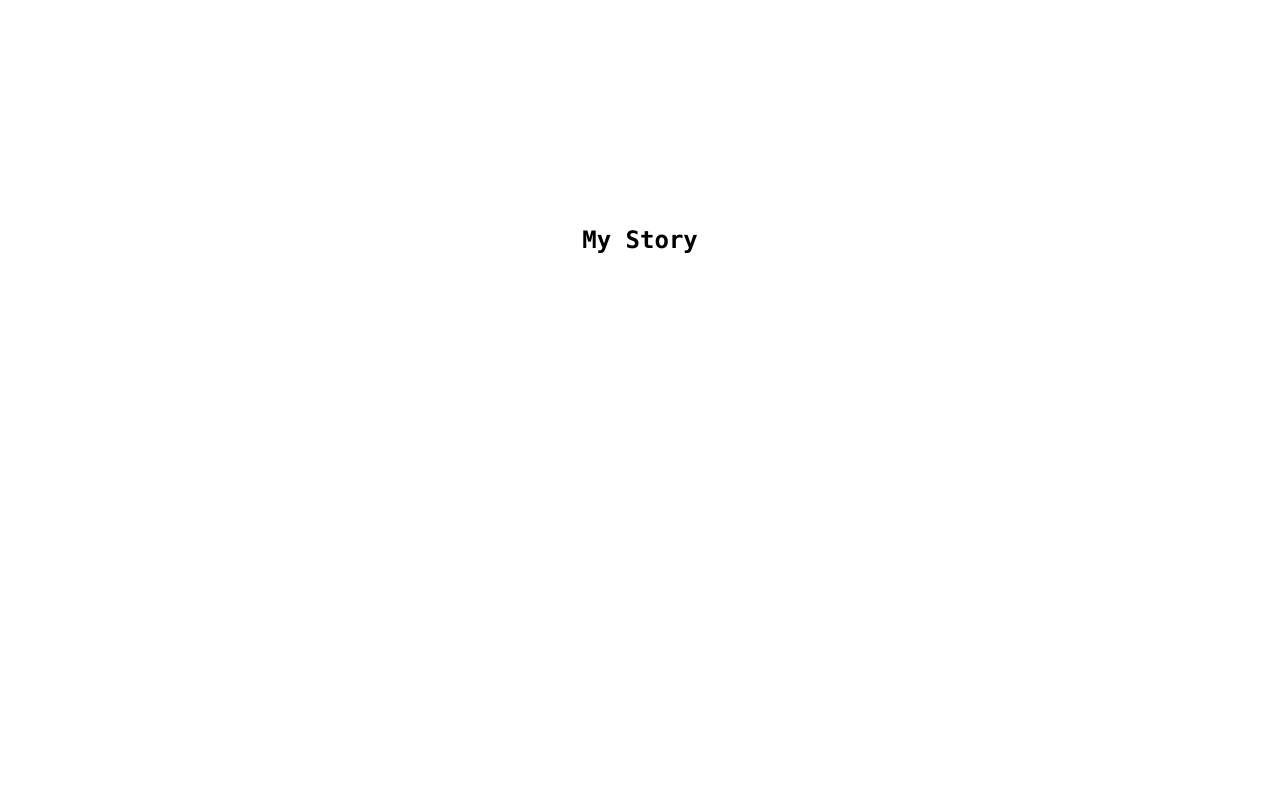
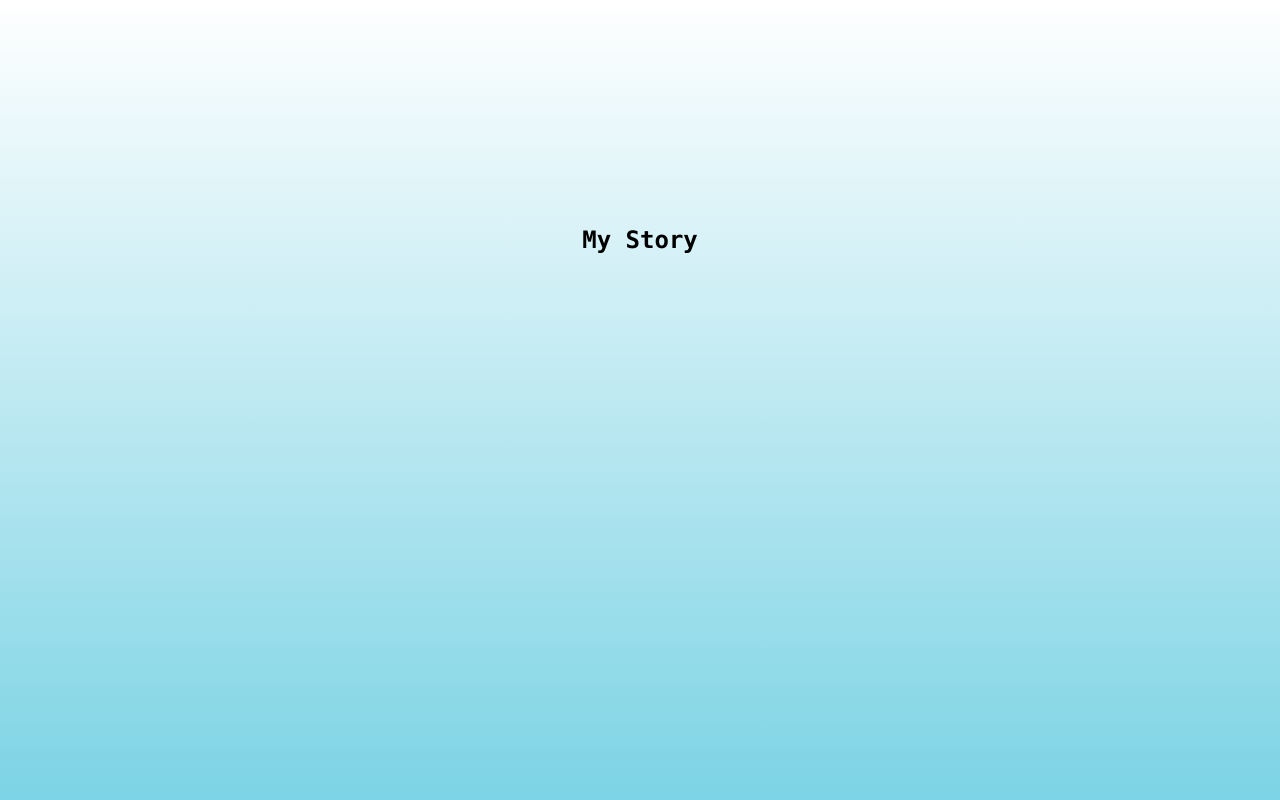
Before and after one commit to JuanitaAK/ai-story, a Next.js app: page / in a window 1280 px wide. Shown: the top 800 px of the page. Built offline with nearby package versions, Linux system fonts and the light colour scheme.

Commit message:
creation of Layout components and styling

```diff
--- a/src/styles/globals.css
+++ b/src/styles/globals.css
@@ -4,15 +4,15 @@
 
 :root {
   --foreground-rgb: 0, 0, 0;
-  --background-start-rgb: 214, 219, 220;
-  --background-end-rgb: 255, 255, 255;
+  --background-start-rgb: 242, 248, 249;
+  --background-end-rgb: 82, 197, 220;
 }
 
 @media (prefers-color-scheme: dark) {
   :root {
     --foreground-rgb: 255, 255, 255;
-    --background-start-rgb: 0, 0, 0;
-    --background-end-rgb: 0, 0, 0;
+    --background-start-rgb: 82, 197, 220;
+    --background-end-rgb: 82, 197, 220;
   }
 }
 
```
